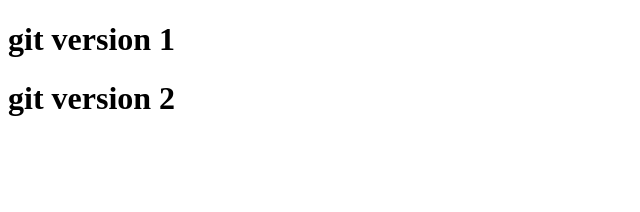
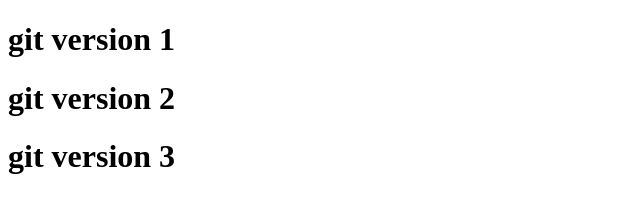
Before and after one commit to SheryarDev/samplerepository, a plain HTML site: page index.html in a window 1280 px wide. Shown: the whole page, without its empty margins (0-640 px from the left). Drawn offline with Linux system fonts and the light colour scheme.

Commit message:
added index.html title 2

```diff
--- a/index.html
+++ b/index.html
@@ -9,6 +9,7 @@
 <body>
     <h1>git version 1</h1>
     <h1>git version 2</h1>
+    <h1>git version 3</h1>
 
 </body>
 </html>
```
